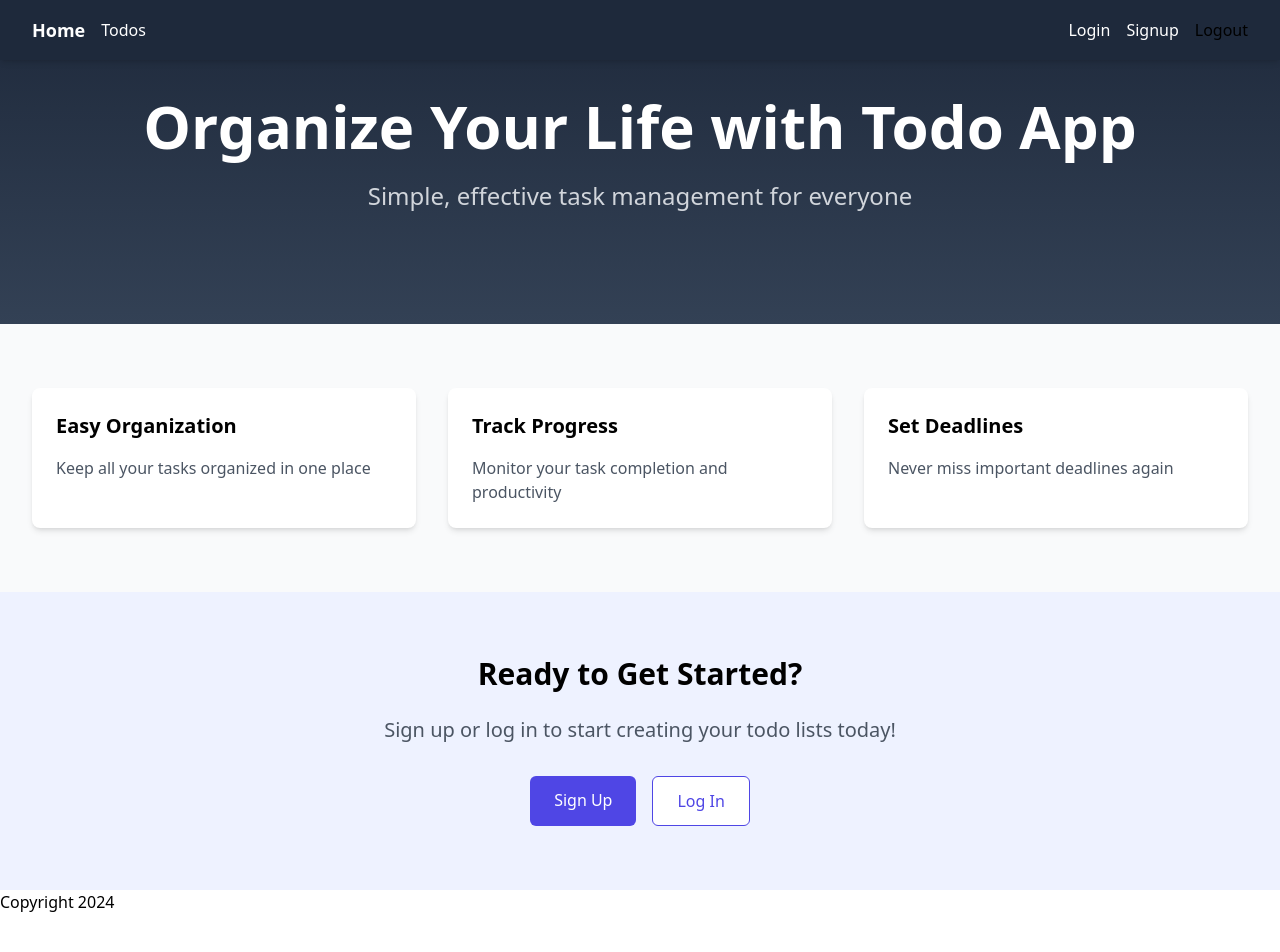
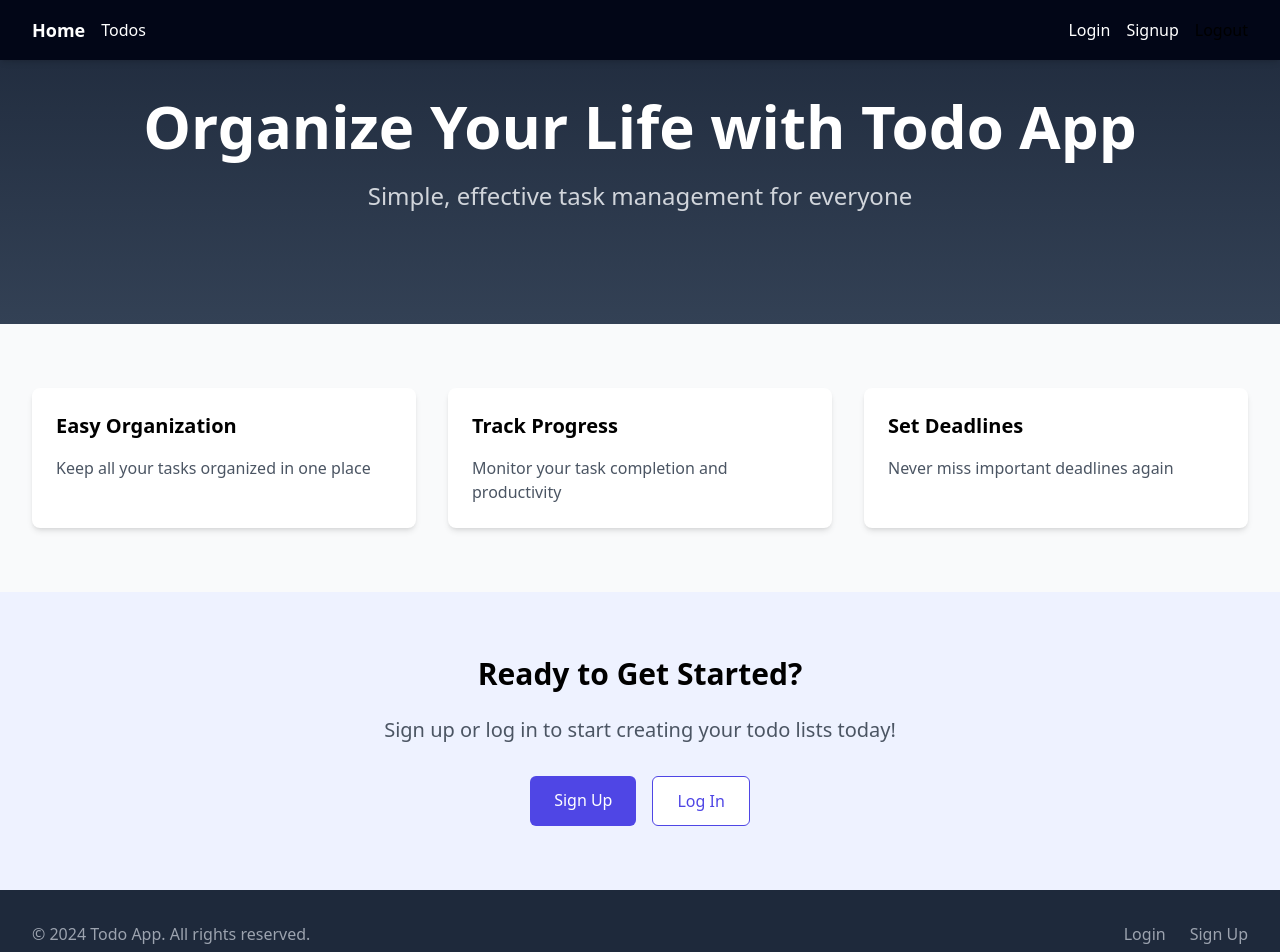
Before and after one commit to collinplank/todo-app-frontend, a React (Vite) app: page / in a window 1280 px wide. Shown: the top 952 px of the page. Before the commit the page ends 914 px from the top, so only its background shows below. Built offline with nearby package versions, Linux system fonts and the light colour scheme.

Commit message:
Added footer styling and made header darker

```diff
--- a/src/Footer.jsx
+++ b/src/Footer.jsx
@@ -1,7 +1,31 @@
+import { Link } from "react-router-dom";
+
 export function Footer() {
   return (
-    <footer>
-      <p>Copyright 2024</p>
+    <footer className="bg-slate-800 text-white py-8 mt-auto">
+      <div className="max-w-7xl mx-auto px-4 sm:px-6 lg:px-8">
+        <div className="flex flex-col md:flex-row justify-between items-center">
+          <div className="mb-4 md:mb-0">
+            <p className="text-gray-400">
+              &copy; 2024 Todo App. All rights reserved.
+            </p>
+          </div>
+          <div className="flex space-x-6">
+            <Link
+              to="/login"
+              className="text-gray-400 hover:text-blue-400 transition-colors duration-200"
+            >
+              Login
+            </Link>
+            <Link
+              to="/signup"
+              className="text-gray-400 hover:text-blue-400 transition-colors duration-200"
+            >
+              Sign Up
+            </Link>
+          </div>
+        </div>
+      </div>
     </footer>
   );
 }
--- a/src/Header.jsx
+++ b/src/Header.jsx
@@ -3,7 +3,7 @@ import { Link } from "react-router-dom";
 
 export function Header() {
   return (
-    <header className="bg-slate-800 shadow-md fixed w-full top-0 z-50">
+    <header className="bg-slate-950 shadow-md fixed w-full top-0 z-50">
       <nav className="max-w-7xl mx-auto px-4 sm:px-6 lg:px-8 py-4">
         <div className="flex items-center justify-between">
           <div className="flex items-center space-x-4">
```
